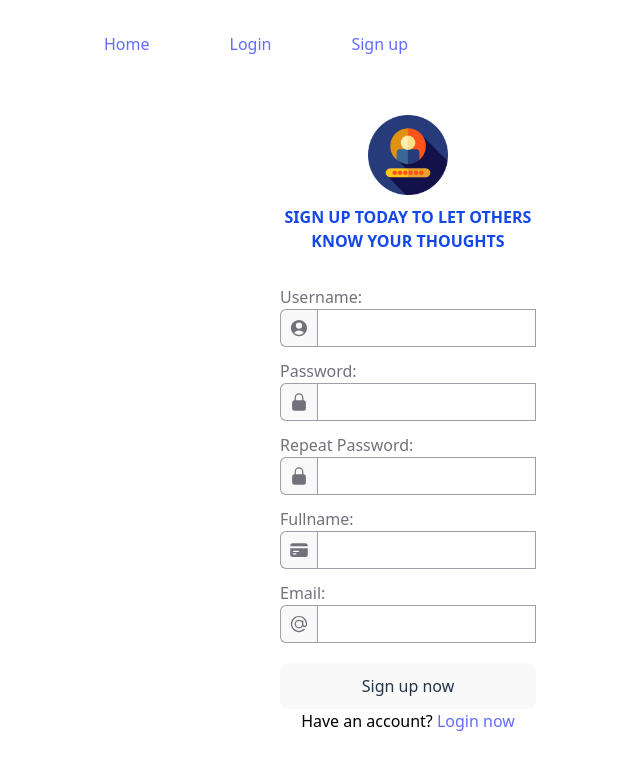
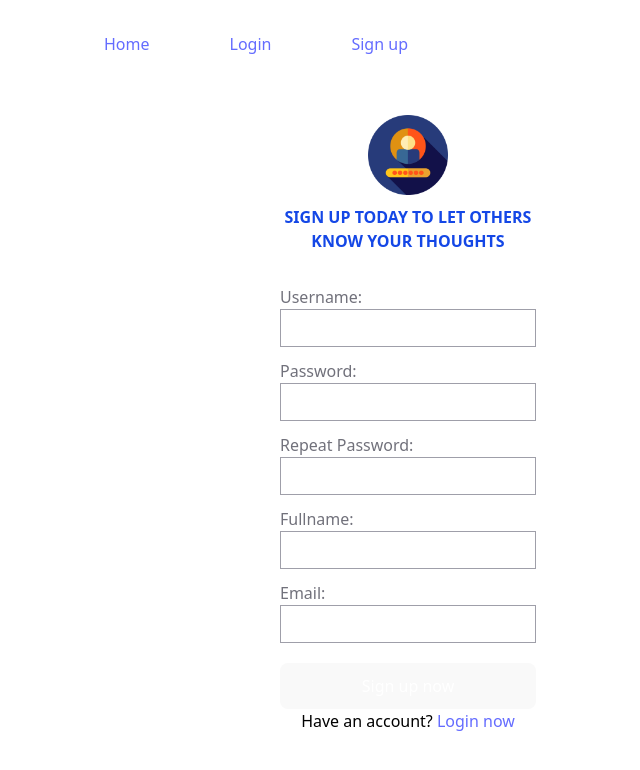
Before and after one commit to VietAnhPhan/top-reactjs-template, a React (Vite) app: page /signup in a window 1280 px wide. Shown: the top 770 px of the page, without its empty margins (384-1024 px from the left). Built offline with nearby package versions, Linux system fonts and the light colour scheme.

Commit message:
Remove icons from input and change color of submit button

```diff
--- a/src/components/Signup/Signup.jsx
+++ b/src/components/Signup/Signup.jsx
@@ -60,20 +60,6 @@ function Signup(props) {
                 <label htmlFor="username" className="text-zinc-500">
                   Username:
                 </label>
-                <div className="flex">
-                  <span className="flex items-center h-[100%] border-1 border-r-0 rounded-l-md border-zinc-400 bg-icon-box">
-                    <svg
-                      xmlns="http://www.w3.org/2000/svg"
-                      viewBox="0 0 24 24"
-                      className="size-9 fill-zinc-500 pl-2 pr-2"
-                    >
-                      <path
-                        fillRule="evenodd"
-                        d="M18.685 19.097A9.723 9.723 0 0 0 21.75 12c0-5.385-4.365-9.75-9.75-9.75S2.25 6.615 2.25 12a9.723 9.723 0 0 0 3.065 7.097A9.716 9.716 0 0 0 12 21.75a9.716 9.716 0 0 0 6.685-2.653Zm-12.54-1.285A7.486 7.486 0 0 1 12 15a7.486 7.486 0 0 1 5.855 2.812A8.224 8.224 0 0 1 12 20.25a8.224 8.224 0 0 1-5.855-2.438ZM15.75 9a3.75 3.75 0 1 1-7.5 0 3.75 3.75 0 0 1 7.5 0Z"
-                        clipRule="evenodd"
-                      />
-                    </svg>
-                  </span>
                 <input
                   type="text"
                   name="username"
@@ -84,26 +70,10 @@ function Signup(props) {
                   required
                 />
               </div>
-              </div>
               <div className="flex flex-col mt-3">
                 <label htmlFor="password" className="text-zinc-500">
                   Password:
                 </label>
-                <div className="flex">
-                  <span className="flex items-center h-[100%] border-1 border-r-0 rounded-l-md border-zinc-400 bg-icon-box">
-                    <svg
-                      xmlns="http://www.w3.org/2000/svg"
-                      viewBox="0 0 24 24"
-                      fill="currentColor"
-                      className="size-9 fill-zinc-500 pl-2 pr-2"
-                    >
-                      <path
-                        fillRule="evenodd"
-                        d="M12 1.5a5.25 5.25 0 0 0-5.25 5.25v3a3 3 0 0 0-3 3v6.75a3 3 0 0 0 3 3h10.5a3 3 0 0 0 3-3v-6.75a3 3 0 0 0-3-3v-3c0-2.9-2.35-5.25-5.25-5.25Zm3.75 8.25v-3a3.75 3.75 0 1 0-7.5 0v3h7.5Z"
-                        clipRule="evenodd"
-                      />
-                    </svg>
-                  </span>
                 <input
                   type="password"
                   name="password"
@@ -114,26 +84,10 @@ function Signup(props) {
                   maxLength={30}
                 />
               </div>
-              </div>
               <div className="flex flex-col mt-3">
                 <label htmlFor="password" className="text-zinc-500">
                   Repeat Password:
                 </label>
-                <div className="flex">
-                  <span className="flex items-center h-[100%] border-1 border-r-0 rounded-l-md border-zinc-400 bg-icon-box">
-                    <svg
-                      xmlns="http://www.w3.org/2000/svg"
-                      viewBox="0 0 24 24"
-                      fill="currentColor"
-                      className="size-9 fill-zinc-500 pl-2 pr-2"
-                    >
-                      <path
-                        fillRule="evenodd"
-                        d="M12 1.5a5.25 5.25 0 0 0-5.25 5.25v3a3 3 0 0 0-3 3v6.75a3 3 0 0 0 3 3h10.5a3 3 0 0 0 3-3v-6.75a3 3 0 0 0-3-3v-3c0-2.9-2.35-5.25-5.25-5.25Zm3.75 8.25v-3a3.75 3.75 0 1 0-7.5 0v3h7.5Z"
-                        clipRule="evenodd"
-                      />
-                    </svg>
-                  </span>
                 <input
                   type="password"
                   name="repeat_password"
@@ -144,28 +98,11 @@ function Signup(props) {
                   maxLength={30}
                 />
               </div>
-              </div>
 
               <div className="flex flex-col mt-3">
                 <label htmlFor="password" className="text-zinc-500">
                   Fullname:
                 </label>
-                <div className="flex">
-                  <span className="flex items-center h-[100%] border-1 border-r-0 rounded-l-md border-zinc-400 bg-icon-box">
-                    <svg
-                      xmlns="http://www.w3.org/2000/svg"
-                      viewBox="0 0 24 24"
-                      fill="currentColor"
-                      className="size-9 fill-zinc-500 pl-2 pr-2"
-                    >
-                      <path d="M4.5 3.75a3 3 0 0 0-3 3v.75h21v-.75a3 3 0 0 0-3-3h-15Z" />
-                      <path
-                        fillRule="evenodd"
-                        d="M22.5 9.75h-21v7.5a3 3 0 0 0 3 3h15a3 3 0 0 0 3-3v-7.5Zm-18 3.75a.75.75 0 0 1 .75-.75h6a.75.75 0 0 1 0 1.5h-6a.75.75 0 0 1-.75-.75Zm.75 2.25a.75.75 0 0 0 0 1.5h3a.75.75 0 0 0 0-1.5h-3Z"
-                        clipRule="evenodd"
-                      />
-                    </svg>
-                  </span>
 
                 <input
                   type="text"
@@ -175,27 +112,11 @@ function Signup(props) {
                   required
                 />
               </div>
-              </div>
 
               <div className="flex flex-col mt-3">
                 <label htmlFor="password" className="text-zinc-500">
                   Email:
                 </label>
-                <div className="flex">
-                  <span className="flex items-center h-[100%] border-1 border-r-0 rounded-l-md border-zinc-400 bg-icon-box">
-                    <svg
-                      xmlns="http://www.w3.org/2000/svg"
-                      viewBox="0 0 24 24"
-                      fill="currentColor"
-                      className="size-9 fill-zinc-500 pl-2 pr-2"
-                    >
-                      <path
-                        fillRule="evenodd"
-                        d="M17.834 6.166a8.25 8.25 0 1 0 0 11.668.75.75 0 0 1 1.06 1.06c-3.807 3.808-9.98 3.808-13.788 0-3.808-3.807-3.808-9.98 0-13.788 3.807-3.808 9.98-3.808 13.788 0A9.722 9.722 0 0 1 21.75 12c0 .975-.296 1.887-.809 2.571-.514.685-1.28 1.179-2.191 1.179-.904 0-1.666-.487-2.18-1.164a5.25 5.25 0 1 1-.82-6.26V8.25a.75.75 0 0 1 1.5 0V12c0 .682.208 1.27.509 1.671.3.401.659.579.991.579.332 0 .69-.178.991-.579.3-.4.509-.99.509-1.671a8.222 8.222 0 0 0-2.416-5.834ZM15.75 12a3.75 3.75 0 1 0-7.5 0 3.75 3.75 0 0 0 7.5 0Z"
-                        clipRule="evenodd"
-                      />
-                    </svg>
-                  </span>
                 <input
                   type="email"
                   name="email"
@@ -204,10 +125,9 @@ function Signup(props) {
                   required
                 />
               </div>
-              </div>
 
               {authResults && <p className="text-red-500">{authResults}</p>}
-              <button type="submit" className="mt-5 bg-blue-700">
+              <button type="submit" className="mt-5 bg-blue-700 text-white">
                 Sign up now
               </button>
               <p className="text-black text-center">
```
Lines whose indentation alone changed are shown as unchanged.
